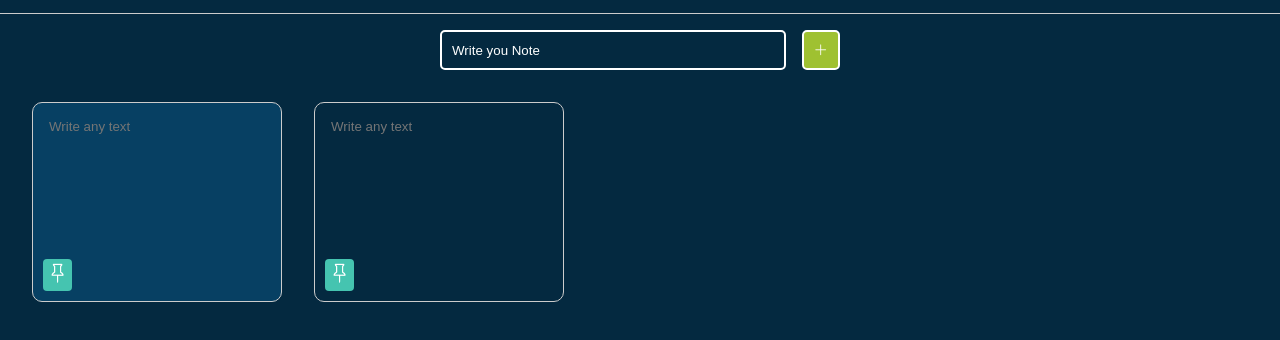
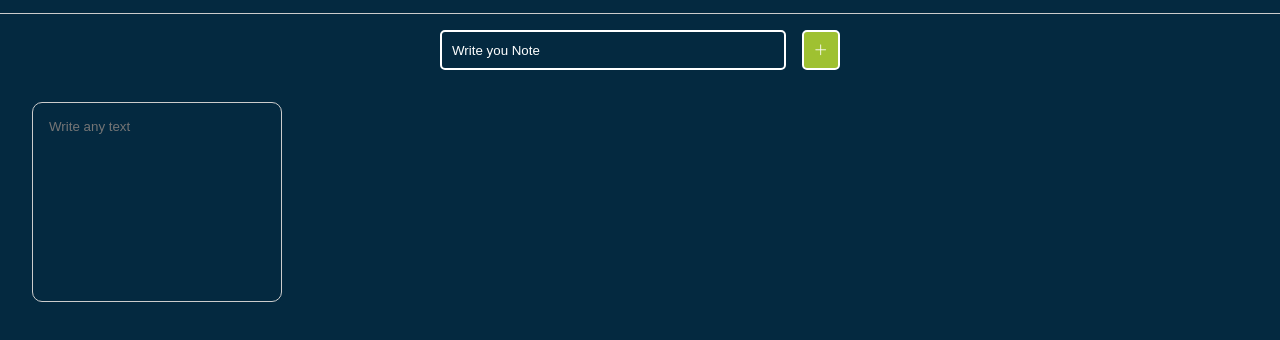
Before and after one commit to PedroFranco-Dev/Notes, a plain HTML site: page index.html in a window 1280 px wide. Both pictures are taken after a click on the button 820 px from the left and 106 px from the top of the page. Shown: the part 56-396 px from the top of the page. Drawn offline with nearby package versions, Linux system fonts and the light colour scheme.

Commit message:
Creating Notes function

```diff
--- a/index.html
+++ b/index.html
@@ -24,7 +24,7 @@
         <button class="add-note"><i class="bi bi-plus-lg"></i></button>
     </div>
     <div id="notes-container">
-        <div class="note fixed">
+        <!-- <div class="note fixed">
             <textarea placeholder="Write any text"></textarea>
             <i class="bi bi-pin"></i>
             <i class="bi bi-x-lg"></i>
@@ -36,7 +36,7 @@
             <i class="bi bi-pin"></i>
             <i class="bi bi-x-lg"></i>
             <i class="bi bi-file-earmark-plus"></i>
-        </div>
+        </div> -->
     </div>
 </body>
 </html>
--- a/js/script.js
+++ b/js/script.js
@@ -5,12 +5,40 @@ const addNoteBtn = document.querySelector(".add-note");
 
 
 // Functions
+function addNote() {
+    const noteObject = {
+        id: generateId(),
+        content: noteInput.value,
+        fixed: false,
+    };
 
+    const noteElement = createNote(noteObject.id, noteObject.content);
+
+    notesContainer.appendChild(noteElement);
+}
 
 function generateId() {
     return Math.floor(Math.random() * 5000);
 }
 
+function createNote(id, content, fixed) {
+
+    const element = document.createElement("div")
+    element.classList.add("note")
+
+    const textArea = document.createElement("textarea")
+
+    textArea.value = content
+
+    textArea.placeholder = "Write any text"
+
+    element.appendChild(textArea)
+
+    return element;
+
+
+}
+
 
 // Events
 addNoteBtn.addEventListener("click", () => addNote())
```
